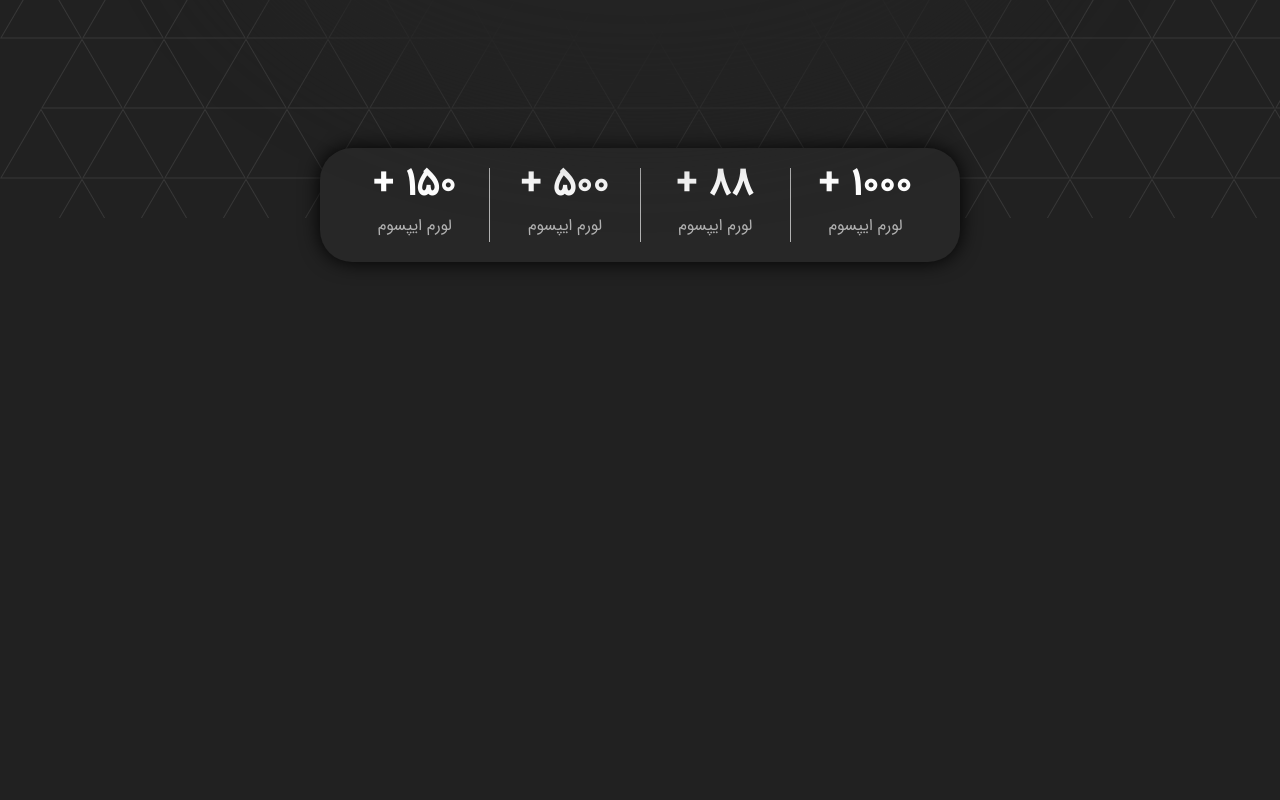
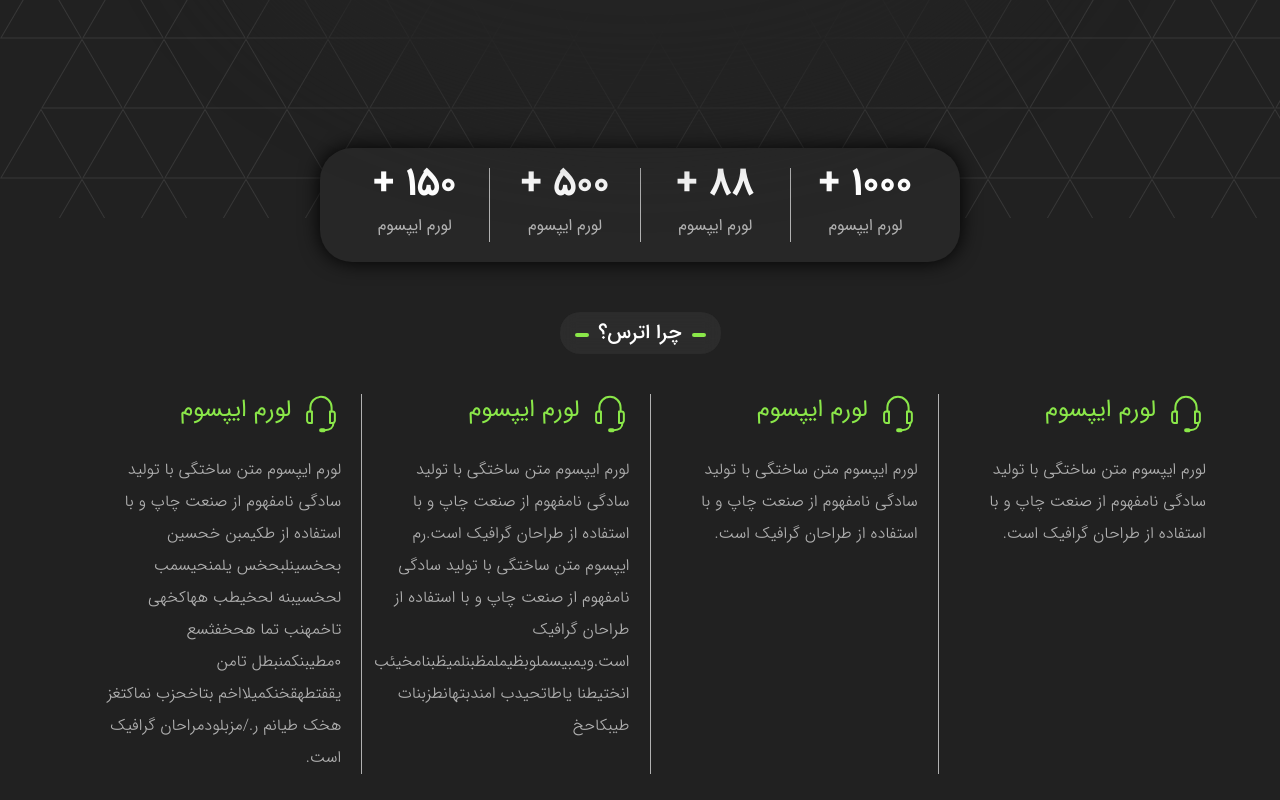
Before and after one commit to fzmk013/Atras-blog, a React (Vite) app: page / in a window 1280 px wide. Shown: the part 382-1182 px from the top of the page. Before the commit the page ends 800 px from the top, so only its background shows below. Built offline with nearby package versions, Linux system fonts and the light colour scheme.

Commit message:
added why us section

```diff
--- a/src/components/TitleText.tsx
+++ b/src/components/TitleText.tsx
@@ -1,26 +1,103 @@
-import styled from "styled-components"
-import Text from "../ui/Text"
-import LittleLineIcon from "../icons/littleLineIcon"
+import styled from "styled-components";
+import Text from "../ui/Text";
+import LittleLineIcon from "../icons/LittleLineIcon";
+import { motion } from "framer-motion";
 
-function TitleText({titleText} : {titleText?: string}) {
+function TitleText({ titleText }: { titleText?: string }) {
   return (
-    <StyledTitleText>
-        <LittleLineIcon/>
-        <Text variant="medium 20">
-            {titleText ?? "درباره ما"}
-        </Text>
-        <LittleLineIcon/>
+    <StyledTitleText
+      initial="hidden"
+      whileInView="visible"
+      viewport={{ once: true }}
+      variants={containerVariants}
+    >
+      <motion.div variants={iconVariants}>
+        <LittleLineIcon />
+      </motion.div>
+
+      <motion.div variants={textVariants}>
+        <Text variant="medium 20">{titleText ?? "درباره ما"}</Text>
+      </motion.div>
+
+      <motion.div variants={iconVariants}>
+        <LittleLineIcon />
+      </motion.div>
     </StyledTitleText>
-  )
+  );
 }
 
-export default TitleText
+export default TitleText;
 
-const StyledTitleText = styled.div`
-    border: 1px solid red;
-    padding: 0%.5rem;
-    display: flex;
-    gap: 1rem;
-    justify-content: space-between;
-    align-items: center;
-`
+const StyledTitleText = styled(motion.div)`
+  padding: 0.5rem 1.5rem;
+  display: flex;
+  gap: 1rem;
+  justify-content: center;
+  align-items: center;
+
+  width: max-content;
+  margin: auto;
+
+  border-radius: 2rem;
+  background: rgba(255, 255, 255, 0.05);
+
+  backdrop-filter: blur(8px);
+
+  transition: all 0.3s ease;
+
+  &:hover {
+    transform: scale(1.03);
+    opacity: 0.95;
+  }
+`;
+
+
+const containerVariants = {
+  hidden: {
+    opacity: 0,
+    y: 25,
+  },
+  visible: {
+    opacity: 1,
+    y: 0,
+    transition: {
+      duration: 0.7,
+      ease: "easeOut" as const,
+      staggerChildren: 0.2,
+    },
+  },
+};
+
+const iconVariants = {
+  hidden: {
+    opacity: 0,
+    x: -15,
+    scale: 0.8,
+  },
+  visible: {
+    opacity: 1,
+    x: 0,
+    scale: 1,
+    transition: {
+      duration: 0.5,
+      ease: "easeOut" as const,
+
+    },
+  },
+};
+
+const textVariants = {
+  hidden: {
+    opacity: 0,
+    scale: 0.95,
+  },
+  visible: {
+    opacity: 1,
+    scale: 1,
+    transition: {
+      duration: 0.6,
+      ease: "easeOut" as const,
+
+    },
+  },
+};
--- /dev/null
+++ b/src/icons/HeadphoneIcon.tsx
@@ -0,0 +1,20 @@
+
+function HeadphoneIcon() {
+  return (
+   <svg xmlns="http://www.w3.org/2000/svg" width="40" height="40" viewBox="0 0 40 40">
+    <g id="thin-0309_support_help_talk_call" transform="translate(0.372 0.372)">
+        <g id="Group_3" data-name="Group 3" transform="translate(5.725 2.571)">
+        <path id="Path_6" data-name="Path 6" d="M23.1,17.317c-.249,5.848-3.408,7.294-8.9,7.486" transform="translate(3.304 8.437)" fill="none" stroke="#8ae749" stroke-linecap="round" stroke-linejoin="round" stroke-miterlimit="10" stroke-width="2"/>
+        <path id="Path_7" data-name="Path 7" d="M15.956,22.339a1.091,1.091,0,0,1-1.091,1.091h-2.33a1.091,1.091,0,0,1-1.091-1.091h0a1.091,1.091,0,0,1,1.091-1.091h2.33a1.091,1.091,0,0,1,1.091,1.091Z" transform="translate(1.551 10.936)" fill="none" stroke="#8ae749" stroke-linecap="round" stroke-linejoin="round" stroke-miterlimit="10" stroke-width="2"/>
+        <path id="Path_8" data-name="Path 8" d="M8.361,21.948H6.182A2.485,2.485,0,0,1,3.5,19.725V12.713A2.485,2.485,0,0,1,6.182,10.49H8.361Z" transform="translate(-3.5 4.097)" fill="none" stroke="#8ae749" stroke-linecap="round" stroke-linejoin="round" stroke-miterlimit="10" stroke-width="2"/>
+        <path id="Path_9" data-name="Path 9" d="M17.5,10.49H19.68a2.485,2.485,0,0,1,2.682,2.223v7.012a2.485,2.485,0,0,1-2.682,2.223H17.5Z" transform="translate(5.401 4.097)" fill="none" stroke="#8ae749" stroke-linecap="round" stroke-linejoin="round" stroke-miterlimit="10" stroke-width="2"/>
+        <path id="Path_10" data-name="Path 10" d="M5.495,16.159V12.195a10.623,10.623,0,1,1,21.245,0v3.965" transform="translate(-2.232 -1.572)" fill="none" stroke="#8ae749" stroke-linecap="round" stroke-linejoin="round" stroke-width="2"/>
+        </g>
+        <rect id="Rectangle_4" data-name="Rectangle 4" width="40" height="40" transform="translate(-0.372 -0.372)" fill="none"/>
+    </g>
+    </svg>
+
+  )
+}
+
+export default HeadphoneIcon
--- a/src/pages/main/MainPage.tsx
+++ b/src/pages/main/MainPage.tsx
@@ -1,28 +1,12 @@
 import Layout from "../../layout/Layout"
 import HomeSection from "../../sections/home/HomeSection"
+import WhyUsSection from "../../sections/why-us/WhyUsSection"
 
 function MainPage() {
   return (
     <Layout>
-    <HomeSection/>
-    {/* <HomeSection/>
-    <HomeSection/>
-    <HomeSection/>
-    <HomeSection/>
-    <HomeSection/>
-    <HomeSection/>
-    <HomeSection/>
-    <HomeSection/>
-    <HomeSection/>
-    <HomeSection/>
-    <HomeSection/>
-    <HomeSection/>
-    <HomeSection/>
-    <HomeSection/>
-    <HomeSection/>
-    <HomeSection/>
-    <HomeSection/>
-    <HomeSection/> */}
+      <HomeSection/>
+      <WhyUsSection/>
     </Layout>
   )
 }
--- a/src/sections/footer/FooterSection.tsx
+++ b/src/sections/footer/FooterSection.tsx
@@ -12,6 +12,6 @@ function FooterSection() {
 
 export default FooterSection
 
-const StyledFooterSection = styled.div`
+const StyledFooterSection = styled.footer`
 margin-top: 5rem;
 `
--- a/src/sections/home/HomeSection.tsx
+++ b/src/sections/home/HomeSection.tsx
@@ -7,7 +7,7 @@ import Button from "../../components/Button";
 function HomeSection() {
 
   return (
-    <section>
+    <section style={{border:"1px soli blue"}}>
       {/* INTRO */}
       <Intro
         initial={{ opacity: 0 }}
--- /dev/null
+++ b/src/sections/why-us/WhyUsSection.tsx
@@ -0,0 +1,124 @@
+import styled from "styled-components"
+import TitleText from "../../components/TitleText"
+import { motion } from "framer-motion"
+import Text from "../../ui/Text"
+import  HeadphoneIcon from "../../icons/HeadphoneIcon"
+
+function WhyUsSection() {
+  return (
+    <StyledWhyUsSection>
+        <TitleText titleText="چرا اترس؟"/>
+        <InfoCard/>
+    </StyledWhyUsSection>
+  )
+}
+
+const whyUsInfo = [
+  {key: "1", title: "لورم ایپسوم", duration: 0.5, icon: <HeadphoneIcon/> , descriptionText: "لورم ایپسوم متن ساختگی با تولید سادگی نامفهوم از صنعت چاپ و با استفاده از طراحان گرافیک است."},
+  {key: "2", title: "لورم ایپسوم", duration: 1, icon: <HeadphoneIcon/> , descriptionText: "لورم ایپسوم متن ساختگی با تولید سادگی نامفهوم از صنعت چاپ و با استفاده از طراحان گرافیک است."},
+  {key: "3", title: "لورم ایپسوم", duration: 1.5, icon: <HeadphoneIcon/> , descriptionText: "لورم ایپسوم متن ساختگی با تولید سادگی نامفهوم از صنعت چاپ و با استفاده از طراحان گرافیک است.رم ایپسوم متن ساختگی با تولید سادگی نامفهوم از صنعت چاپ و با استفاده از طراحان گرافیک است.ویمبیسملوبظیملمظبنلمیظبنامخیئب انختیطنا یاطاتحیدب امندبتهانطزبنات طیبکاحخ"},
+  {key: "4", title: "لورم ایپسوم", duration: 2, icon: <HeadphoneIcon/> , descriptionText: "لورم ایپسوم متن ساختگی با تولید سادگی نامفهوم از صنعت چاپ و با استفاده از طکیمبن خحسین بحخسینلبحخس یلمنحیسمب لحخسیبنه لحخیطب ههاکخهی تاخمهنب تما هحخفثسع 0مطیبنکمنبطل تامن یقفتطهقخنکمیلااخم بتاخحزب نماکتغز هخک طیانم ر./مزبلودمراحان گرافیک است."},
+]
+
+function InfoCard() {
+  return(
+      <InfoBox>
+        <InfoWrapper>
+          {
+            whyUsInfo.map((info) => {
+              return (
+                <StyledSingleInfoCard
+                    initial="hidden" //initial value
+                    whileInView="visible" //final value
+                    viewport={{once : true , amount: 0.5 }}
+                    // transition={{duration : 1.5}}
+                    transition={{duration : info.duration}}
+                    variants={{
+                      hidden : {opacity : 0, z:-50, y: 50},//initial condition
+                      visible : {opacity : 1 , z:0, y: 0},//final condition
+                    }}
+                   key={info.key}>
+                  <Text color="#8AE749" style={{display: "flex", gap: "1rem"}} variant="regular 24">
+                    <span>{info.icon}</span>
+                    <span>{info.title}</span>
+                  </Text>
+                  <Text variant="light 16" color="#B1B1B1">
+                    {info.descriptionText}
+                  </Text>
+                </StyledSingleInfoCard>
+              )
+            })
+          }
+
+        </InfoWrapper>
+
+
+      </InfoBox>
+  )
+}
+export default WhyUsSection
+
+const StyledWhyUsSection = styled.section`
+    margin-top: 5rem;
+    /* width: 100%; */
+    display: flex;
+    flex-direction: column;
+    gap: 0rem;
+`
+
+const InfoBox = styled(motion .div)`
+  margin-bottom: 4rem;
+
+  padding: 4rem 1rem;
+  /* padding: 2rem; */
+
+  width: clamp(400px, 90vw, 1400px);
+
+  /* border: 1px solid red; */
+`
+
+
+const InfoWrapper = styled.ul`
+
+ display: flex;
+  gap: 2rem;
+  justify-content: space-between;
+  align-items: stretch;
+
+  flex-wrap: wrap; /* important for responsive */
+`
+
+
+const StyledSingleInfoCard = styled(motion.li)`
+  flex: 1;
+  max-width: 280px;
+
+  min-width: 220px;
+
+  display: flex;
+  flex-direction: column;
+  align-items: flex-start; /* better for text alignment */
+  justify-content: flex-start;
+
+  gap: 1rem;
+
+  text-align: right;
+
+  /* Force wrapping */
+  /* word-wrap: break-word; */
+  /* overflow-wrap: break-word; */
+  /* white-space: normal; */
+
+   border-left: 1px solid #B1B1B1;
+   padding-left: 2rem;
+
+     @media (max-width: 900px) {
+    /* border-bottom: 1px solid #B1B1B1; */
+    border-left: none;
+    padding: 2rem 0rem;
+  }
+
+  &:last-child {
+    border: none;
+  }
+`;
```
